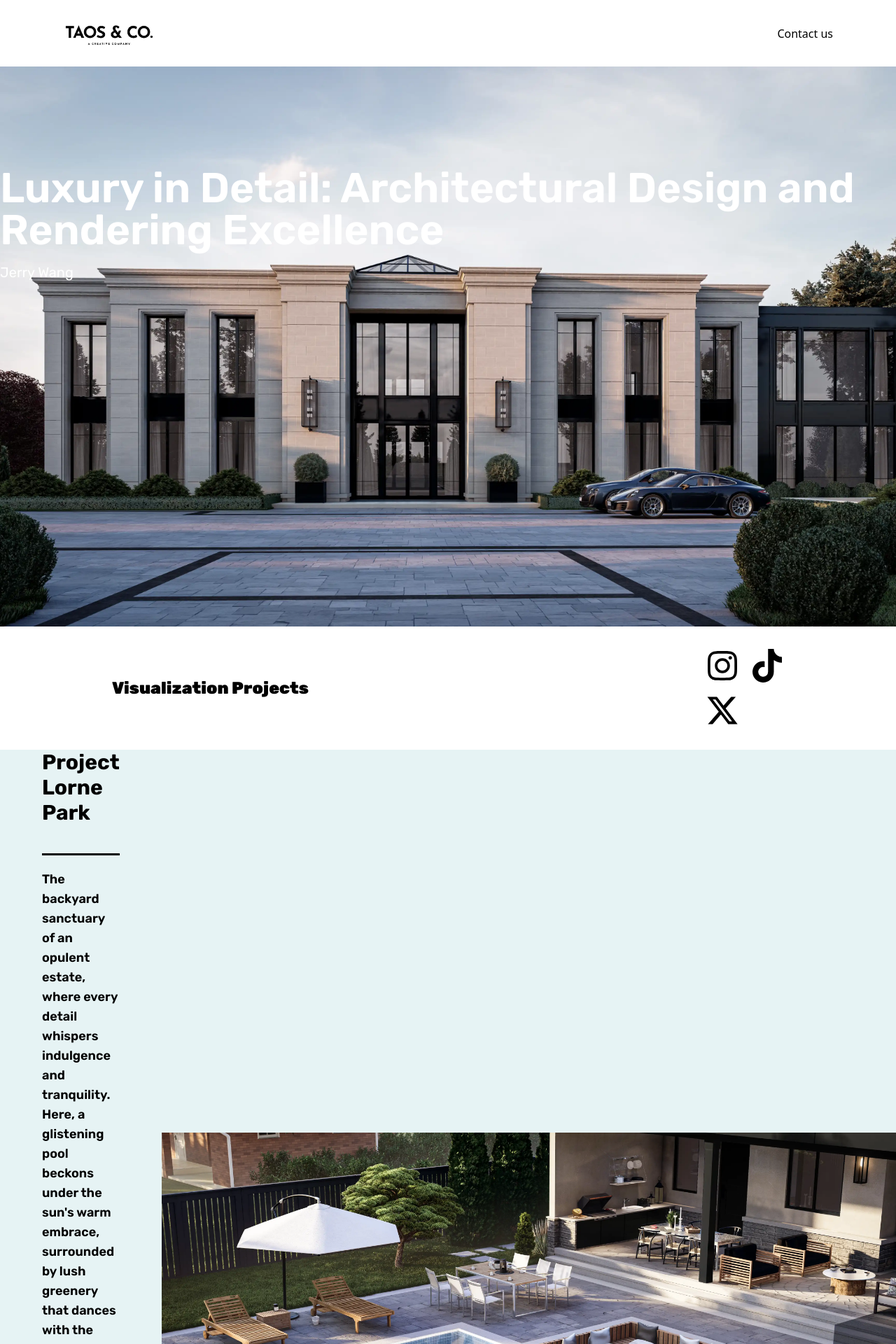
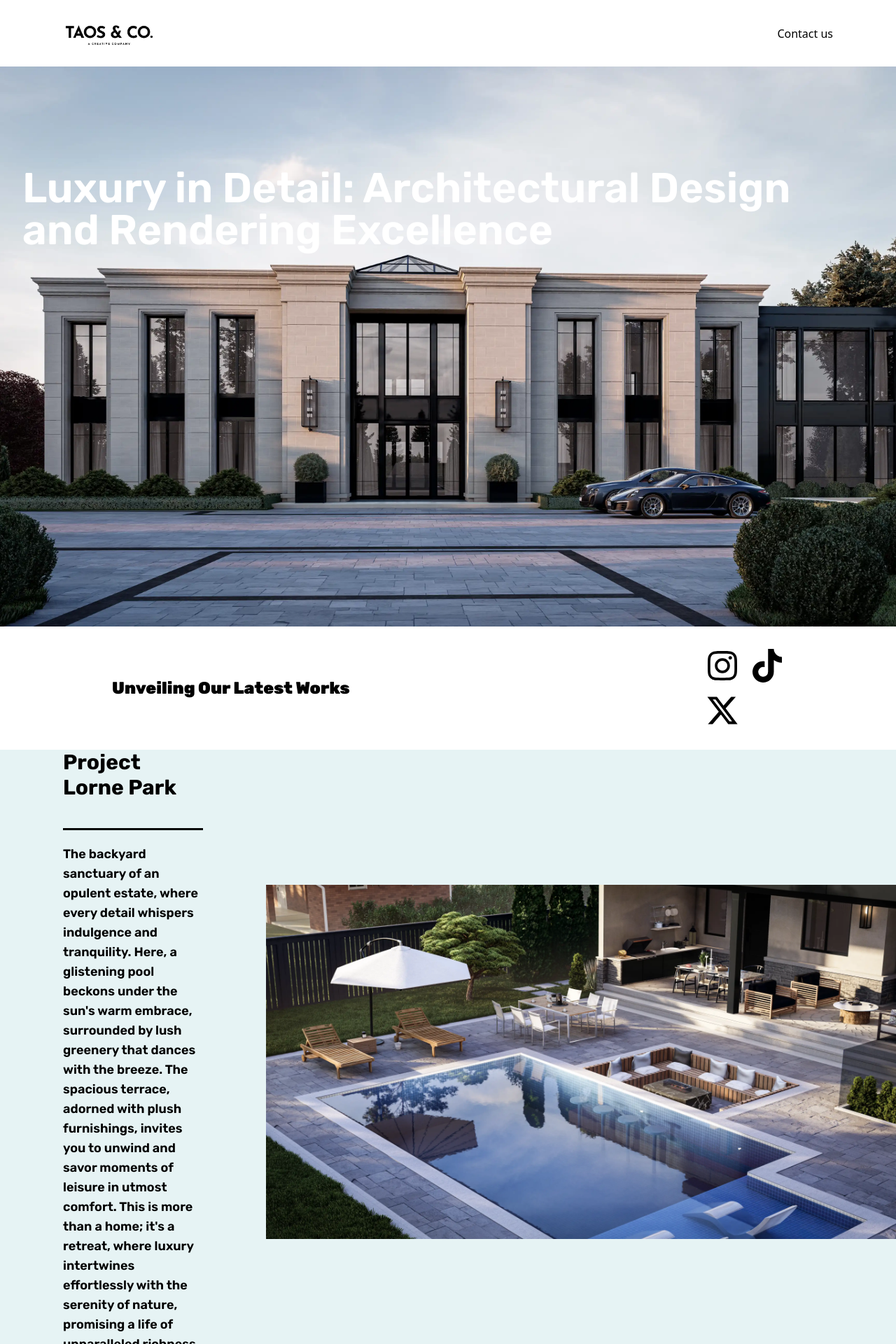
Before and after one commit to QuanZzz/taos-profolio, a Next.js app: page / in a window 1280 px wide. Shown: the top 1920 px of the page at 70% size. Built offline with nearby package versions, Linux system fonts and the light colour scheme.

Commit message:
font tweaks

```diff
--- a/src/components/HighlightSection.js
+++ b/src/components/HighlightSection.js
@@ -3,7 +3,7 @@ import { Typography } from "./Typography";
 export const HightlightSection = () => (
   <>
     <div className="flex flex-col md:flex-row items-center bg-[#e6f3f4] md:pl-10 font-rubik">
-      <div className="py-16 md:py-0 w-full md:w-3/12 min-w-300[px] md:max-w-[400px] md:px-5 flex flex-col md:items-center">
+      <div className="py-16 md:py-0 w-full md:w-3/12 min-w-[300px] md:max-w-[400px] md:px-5 flex flex-col md:items-center">
         <Typography
           bold={true}
           className="mx-16 md:mx-0 text-3xl md:max-w-[200px] md:mx-auto pb-10 md:border-b md:border-b-[3px] md:border-b-black"
@@ -86,7 +86,7 @@ export const HightlightSection = () => (
       <div className="md:pr-10 pb-10 md:pb-0">
         <img src="/images/14.webp" />
       </div>
-      <div className="py-16 md:py-0 w-full w-3/12 min-w-300[px] max-w-[400px] md:px-5 flex flex-col md:items-center">
+      <div className="py-16 md:py-0 w-full w-3/12 min-w-[300px] max-w-[400px] md:px-5 flex flex-col md:items-center">
         <Typography
           bold={true}
           className="mx-16 md:mx-0 text-3xl md:max-w-[200px] md:mx-auto pb-10 md:border-b md:border-b-[3px] md:border-b-black"
--- a/src/pages/contact-us.js
+++ b/src/pages/contact-us.js
@@ -35,7 +35,6 @@ export default function Page() {
   return (
     <div>
       <Head>
-        <link rel="preconnect" href="https://fonts.googleapis.com" />
         <link
           rel="icon"
           type="image/x-icon"
--- a/src/pages/index.js
+++ b/src/pages/index.js
@@ -24,7 +24,6 @@ export default function Page() {
   return (
     <div>
       <Head>
-        <link rel="preconnect" href="https://fonts.googleapis.com" />
         <link
           rel="icon"
           type="image/x-icon"
@@ -37,27 +36,27 @@ export default function Page() {
       <Layout>
         <Header />
         <div className="w-full h-screen flex flex-col bg-main">
-          <div className="mx-5 md:px-0 pt-20 md:pt-36 h-full flex flex-col mx-auto items-start text-white">
+          <div className="md:px-0 pt-20 md:pt-36 h-full flex flex-col mx-auto items-start text-white">
             <Typography
               semiBold={true}
-              className="font-rubik text-3xl md:text-6xl"
+              className="mx-8 font-rubik text-3xl md:text-6xl"
             >
               Luxury in Detail: Architectural Design and Rendering Excellence
             </Typography>
-            <Typography className="font-rubik text-base mt-4 md:text-xl">
+            {/* <Typography className="mx-8 font-rubik text-base mt-4 md:text-xl">
               Jerry Wang
-            </Typography>
+            </Typography> */}
           </div>
           <div></div>
         </div>
 
         <div className="bg-transparent flex flex-col items-center font-rubik">
-          <div className="py-8 px-40 w-full flex flex-col md:flex-row items-center md:justify-between">
+          <div className="py-8 md:px-40 w-full flex flex-col md:flex-row items-center md:justify-between">
             <Typography
               semiBold={true}
               className="text-lg md:text-2xl md:pr-32 md:font-black"
             >
-              Visualization Projects
+              Unveiling Our Latest Works
             </Typography>
             <div className="flex mt-8 md:mt-0 flex-row md:flex-col items-start text-black">
               <div className="flex items-center">
--- a/src/pages/projects/[id].js
+++ b/src/pages/projects/[id].js
@@ -4,6 +4,7 @@ import { useRouter } from "next/router";
 import { projects } from "@/utils/projects";
 import { Typography } from "@/components/Typography";
 import { GallerySection } from "@/components/GallerySection";
+import Head from "next/head";
 
 export default function Page() {
   const router = useRouter();
@@ -15,6 +16,17 @@ export default function Page() {
   }
 
   return (
+    <div>
+      <Head>
+        <link
+          rel="icon"
+          type="image/x-icon"
+          href="/images/favicon.ico"
+          sizes="any"
+        />
+        <title>TAOS ARCHITECTURAL VISUALIZATION</title>
+        <meta name="description" content="TAOS ARCHITECTURAL VISUALIZATION" />
+      </Head>
       <Layout>
         <Header />
 
@@ -31,5 +43,6 @@ export default function Page() {
           <GallerySection projects={projects} />
         </div>
       </Layout>
+    </div>
   );
 }
```
Lines whose indentation alone changed are shown as unchanged.
